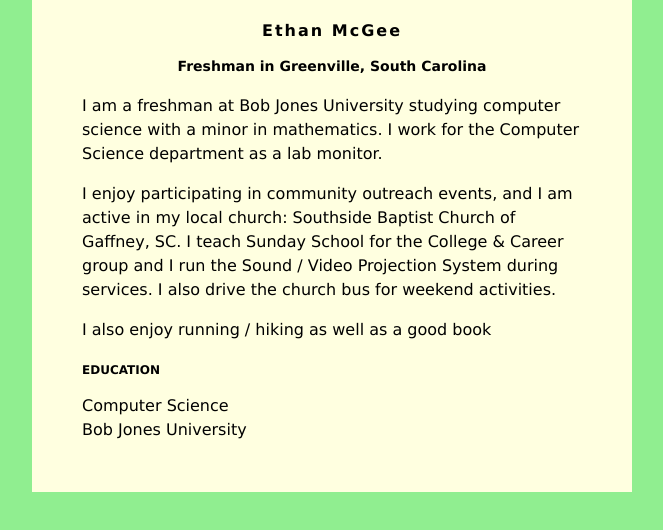
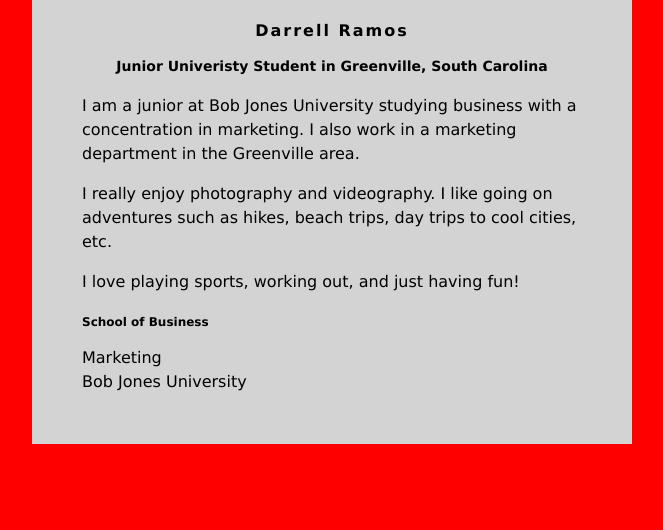
Before and after one commit to dramos-creative/dramos-creative.github.io, a plain HTML site: page index.html in a window 1280 px wide. Shown: the whole page, without its empty margins (308-971 px from the left). Drawn offline with Linux system fonts and the light colour scheme.

Commit message:
Update index.html

```diff
--- a/index.html
+++ b/index.html
@@ -2,11 +2,11 @@
 <head>
 <style>
 body {
-    background: lightgreen;
+    background: red;
     font-family: Verdana;
 }
 #content {
-    background: lightyellow;
+    background: lightgrey;
     min-width: 200px;
     max-width: 500px;
     padding: 50px;
@@ -30,19 +30,19 @@ h3 {
 </head>
 <body>
     <div id="content">
-        <h1>Ethan McGee</h1>
-        <h2>Freshman in Greenville, South Carolina</h2>
+        <h1>Darrell Ramos</h1>
+        <h2>Junior Univeristy Student in Greenville, South Carolina</h2>
 
-         <p>I am a freshman at Bob Jones University studying computer science with a minor in mathematics. I work for the Computer Science department as a lab monitor.</p>
+         <p>I am a junior at Bob Jones University studying business with a concentration in marketing. I also work in a marketing department in the Greenville area.</p>
          <p>
-            I enjoy participating in community outreach events, and I am active in my local church: Southside Baptist Church of Gaffney, SC.  I teach Sunday School for the College &amp; Career group and I run the Sound / Video Projection System during services.  I also drive the church bus for weekend activities.
+            I really enjoy photography and videography. I like going on adventures such as hikes, beach trips, day trips to cool cities, etc.
          </p>
          <p>
-            I also enjoy running / hiking as well as a good book
+            I love playing sports, working out, and just having fun!
          </p>
 
-        <h3>EDUCATION</h3>
-        Computer Science<br>
+        <h3>School of Business</h3>
+        Marketing<br>
         Bob Jones University
     </div>
 
```
